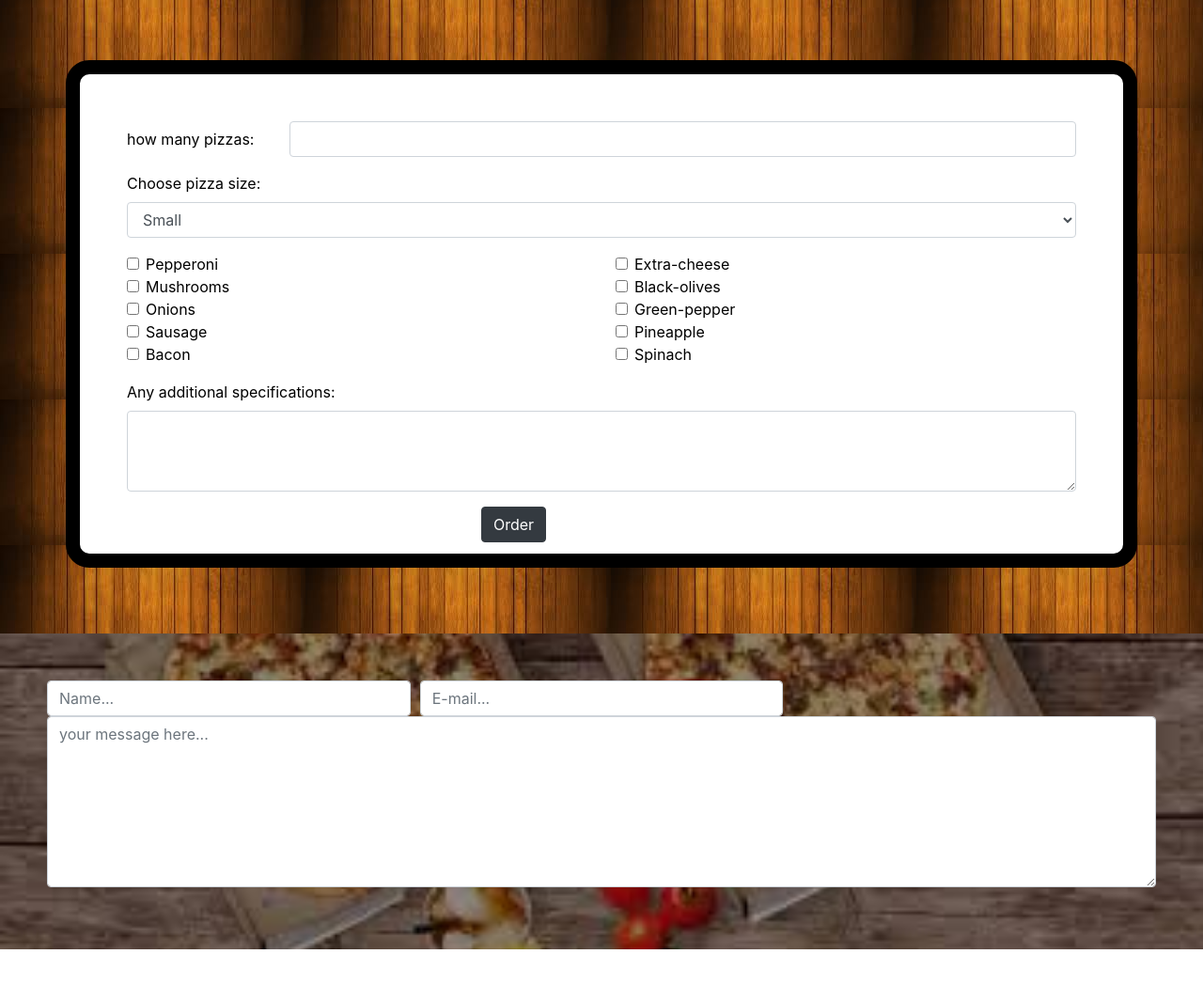
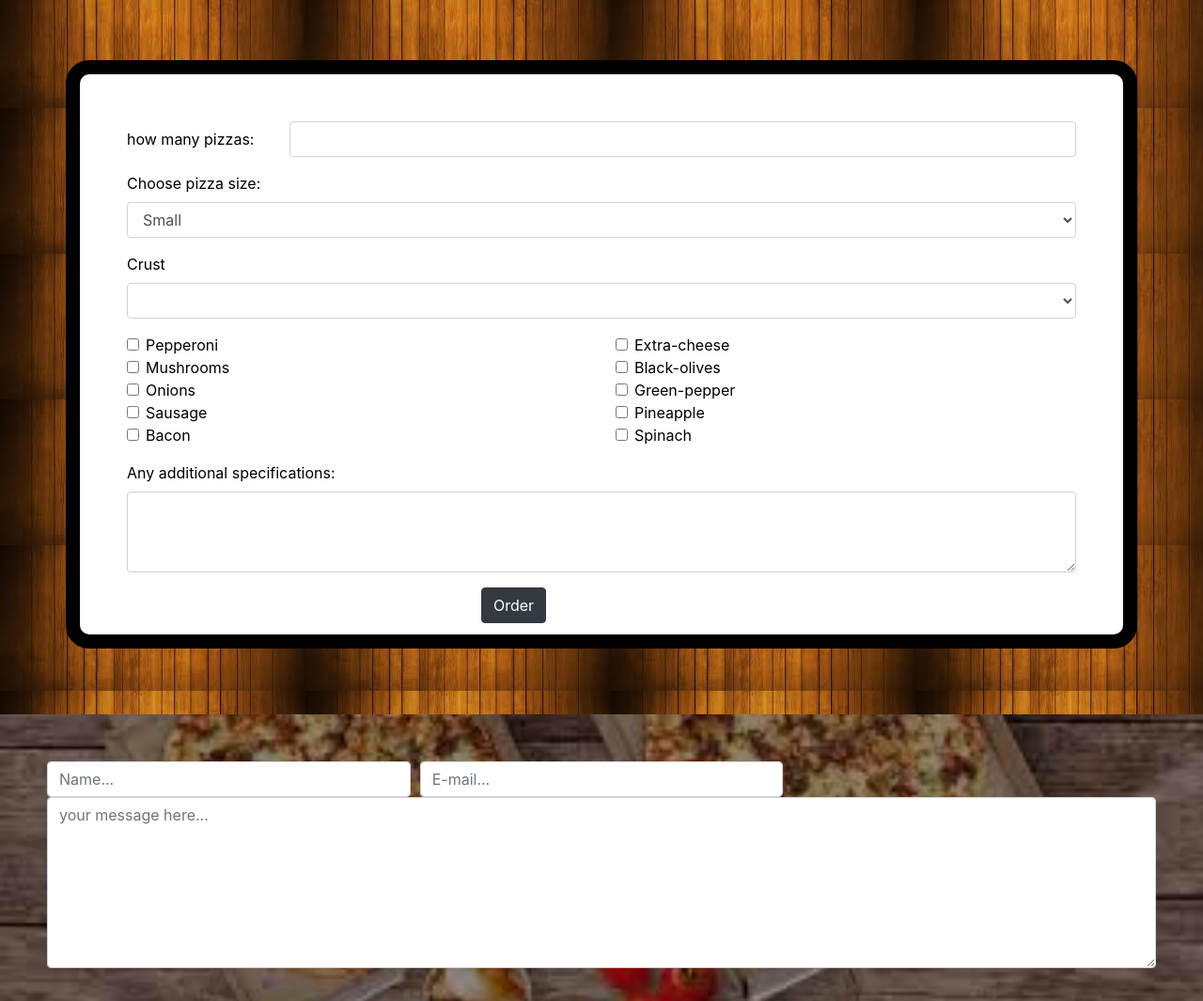
Before and after one commit to emile067/pizza, a plain HTML site: page index.html in a window 1280 px wide. Shown: the part 660-1725 px from the top of the page at 94% size. Before the commit the page ends 1670 px from the top, so only its background shows below. Drawn offline with nearby package versions, Linux system fonts and the light colour scheme.

Commit message:
add crust input

```diff
--- a/index.html
+++ b/index.html
@@ -22,7 +22,7 @@
   </div>
   <div id="order-area" class="container-fluid bg2 padding">
     <div class="container bg-form box">
-      <form>
+      <form id="order-form">
         <div class="form-group row">
           <label for="pizza-number" class="col-2 col-form-label">how many pizzas:</label>
           <div class="col-10">
@@ -37,6 +37,17 @@
             <option>Large</option>
           </select>
         </div>
+        <div class="form-group">
+          <label for="exampleFormControlSelect2">Crust</label>
+          <select class="form-control crust" id="crust">
+              <option selected></option>
+              <option>Thin Crust</option>
+              <option>Thick Crust</option>
+              <option>Pan Crust</option>
+              <option>Cheese Filled Crust</option>
+              <option>Stuffed Crust</option>
+          </select>
+      </div>
         <div class="form-group row">
           <div class="col-md-6">
             <div class="form-check">
```
